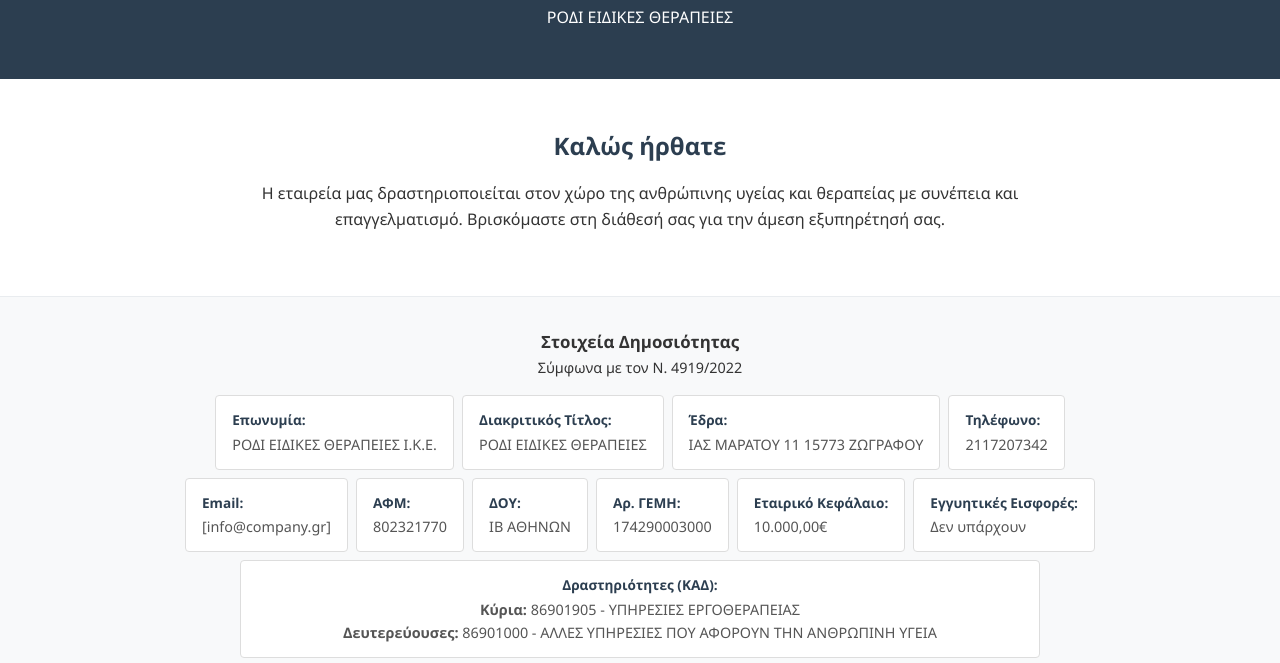
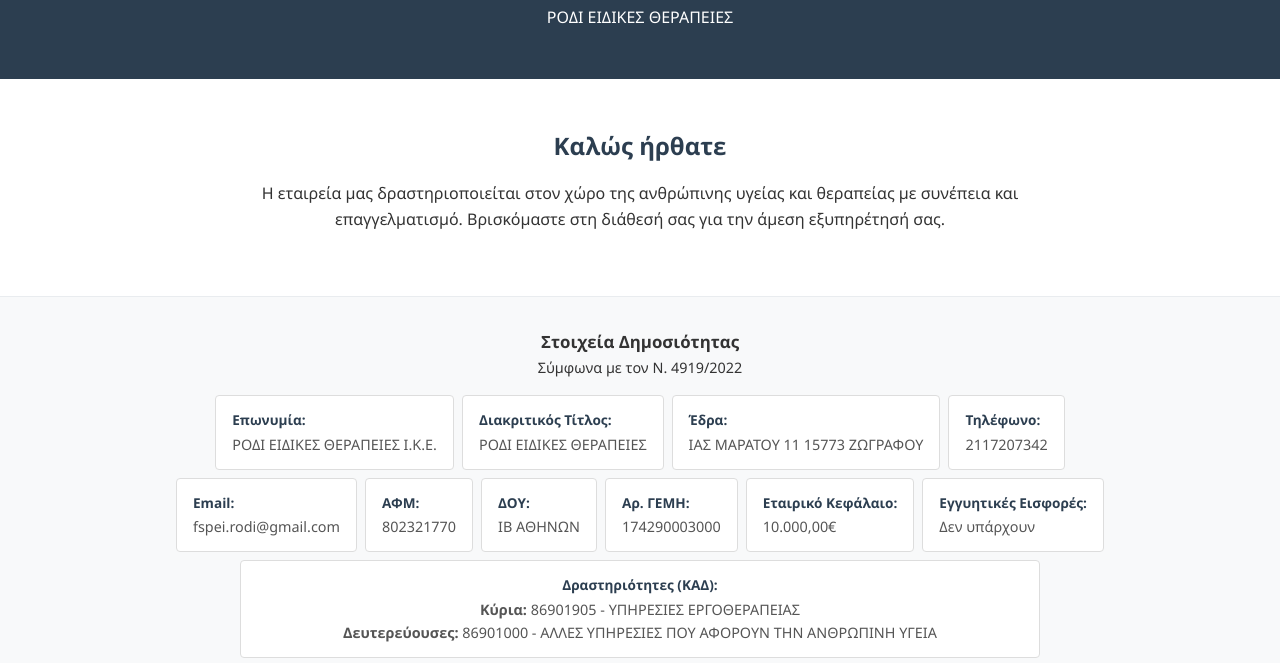
Before and after one commit to panos1924T/rodi-ike, a plain HTML site: page index.html in a window 1280 px wide. Shown: the part 86-749 px from the top of the page. Drawn offline with Linux system fonts and the light colour scheme.

Commit message:
Update index.html "feat: add email"

```diff
--- a/index.html
+++ b/index.html
@@ -72,7 +72,7 @@
                 </li>
                 <li>
                     <span class="legal-label">Email:</span>
-                    <span class="legal-value">[info@company.gr]</span>
+                    <span class="legal-value">fspei.rodi@gmail.com</span>
                 </li>
 
                 <li>
```
